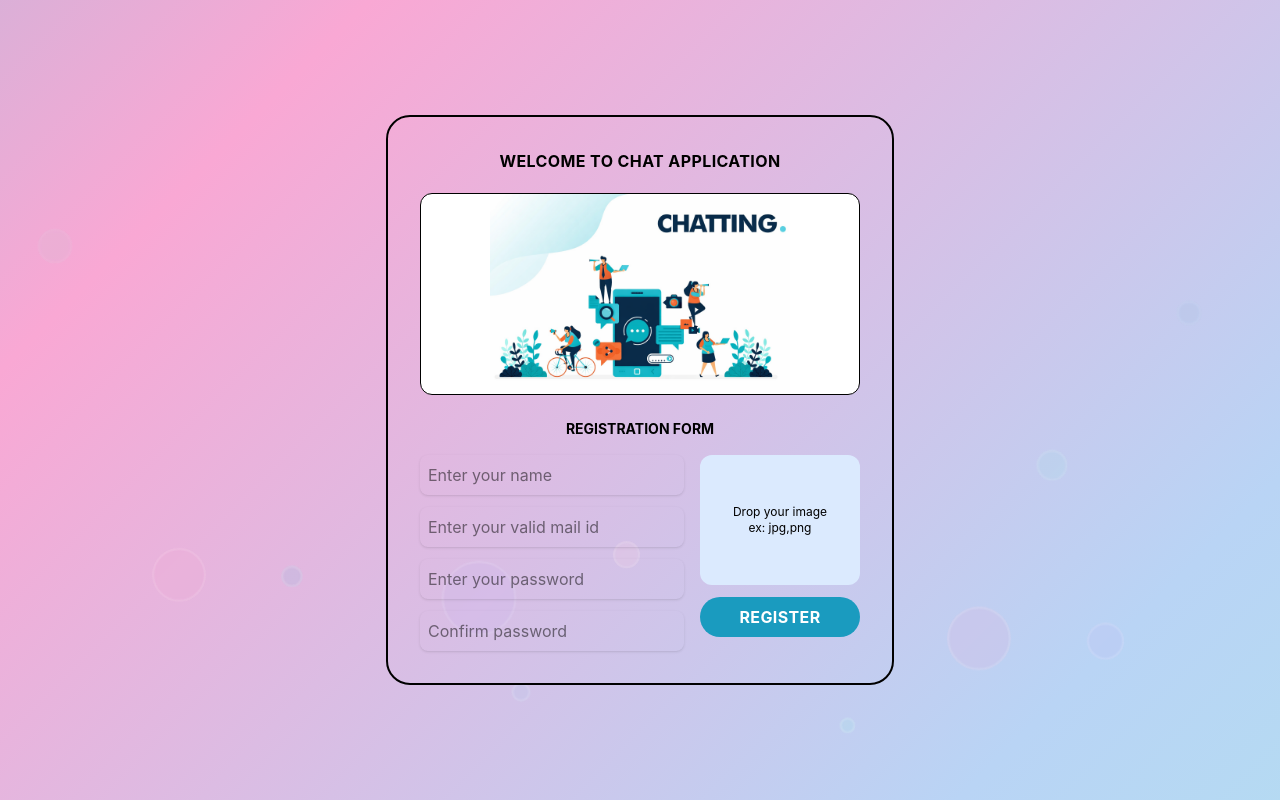
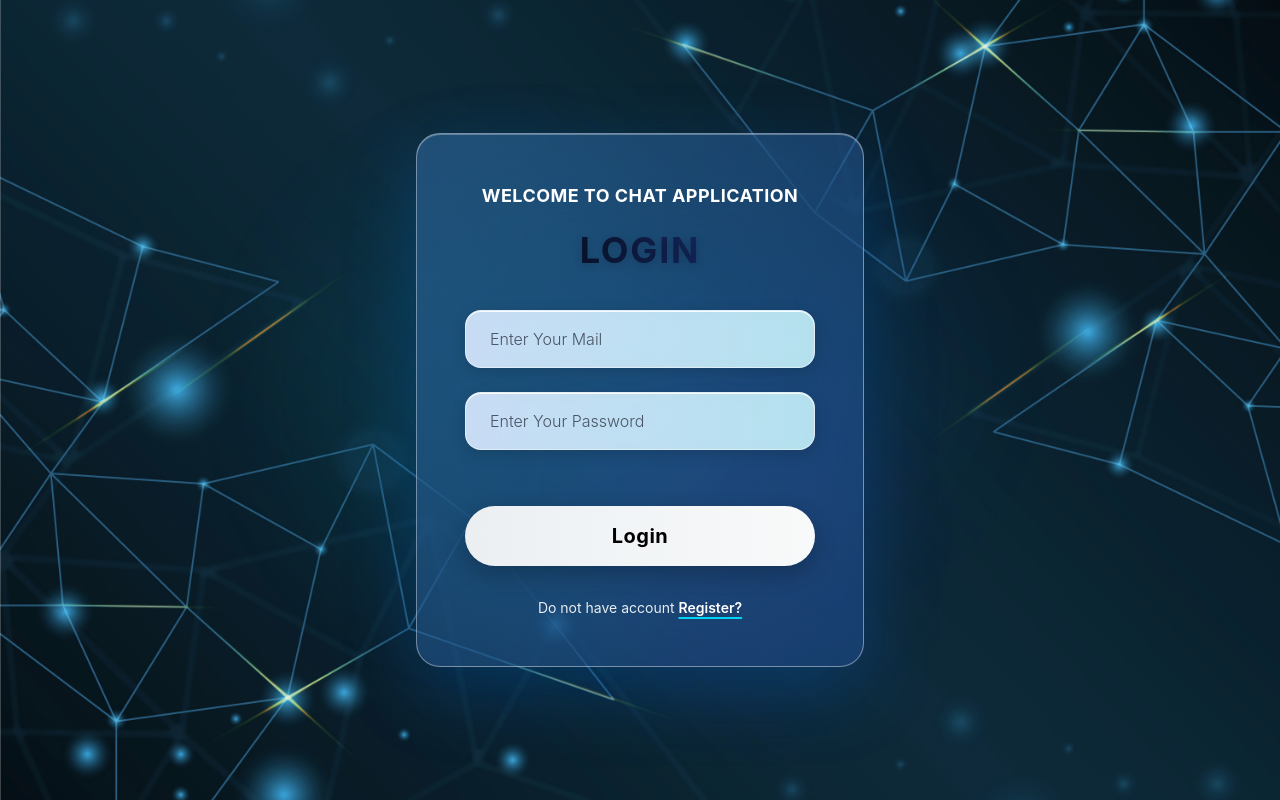
Before and after one commit to Sai-Nitin0309/Chat-Application-clone, a React (Vite) app: page / in a window 1280 px wide. Built offline with nearby package versions, Linux system fonts and the light colour scheme.

Commit message:
Added login UI

```diff
--- a/src/App.jsx
+++ b/src/App.jsx
@@ -1,13 +1,16 @@
-import React from 'react'
-import Register from './Register'
-const App = () => {
+import { BrowserRouter as Router, Routes, Route } from 'react-router-dom';
+import Login from './Login';
+import Register from './Register';
+
+function App() {
   return (
-<>
-{/* <h1>HAiiiii</h1> */}
-<Register></Register>
-
-
-</>  )
+    <Router>
+      <Routes>
+        <Route path="/" element={<Login />} />
+        <Route path="/register" element={<Register />} />
+      </Routes>
+    </Router>
+  );
 }
 
-export default App
+export default App;
--- /dev/null
+++ b/src/Login.jsx
@@ -0,0 +1,219 @@
+import React, { useState, useEffect } from 'react';
+import { Link } from 'react-router-dom';
+
+export default function LoginPage() {
+  const [email, setEmail] = useState('');
+  const [password, setPassword] = useState('');
+  const [isHovered, setIsHovered] = useState(false);
+  const [tilt, setTilt] = useState({ x: 0, y: 0 });
+
+  // Inject animations into the page
+  useEffect(() => {
+    const styleId = 'login-animations';
+
+    if (!document.getElementById(styleId)) {
+      const style = document.createElement('style');
+      style.id = styleId;
+      style.textContent = `
+        @keyframes fadeIn {
+          from { opacity: 0; transform: translateY(20px); }
+          to { opacity: 1; transform: translateY(0); }
+        }
+
+        @keyframes shimmer {
+          0% { transform: translateX(-100%); }
+          100% { transform: translateX(100%); }
+        }
+
+        @keyframes pulse-glow {
+          0%, 100% { opacity: 0.3; transform: scale(1); }
+          50% { opacity: 0.5; transform: scale(1.1); }
+        }
+
+        @keyframes slideDown {
+          from { opacity: 0; transform: translateY(-30px); }
+          to { opacity: 1; transform: translateY(0); }
+        }
+
+        @keyframes pulse-slow {
+          0%, 100% { opacity: 1; }
+          50% { opacity: 0.9; }
+        }
+
+        .animate-fadeIn { animation: fadeIn 0.8s ease-out; }
+        .animate-shimmer { animation: shimmer 2s ease-in-out; }
+        .animate-pulse-glow { animation: pulse-glow 4s ease-in-out infinite; }
+        .animate-slideDown { animation: slideDown 0.6s ease-out; }
+        .animate-pulse-slow { animation: pulse-slow 3s ease-in-out infinite; }
+        .animation-delay-2000 { animation-delay: 2s; }
+        .animation-delay-4000 { animation-delay: 4s; }
+      `;
+      document.head.appendChild(style);
+    }
+
+    return () => {
+      const existingStyle = document.getElementById(styleId);
+      if (existingStyle) existingStyle.remove();
+    };
+  }, []);
+
+  const handleSubmit = (e) => {
+    e.preventDefault();
+    console.log('Login attempted with:', { email, password });
+    // Add your login logic here
+  };
+
+  const handleMouseMove = (e) => {
+    const card = e.currentTarget;
+    const rect = card.getBoundingClientRect();
+    const x = e.clientX - rect.left;
+    const y = e.clientY - rect.top;
+
+    const centerX = rect.width / 2;
+    const centerY = rect.height / 2;
+
+    // Reduced from 15 to 6 for subtler tilt effect
+    const rotateX = ((y - centerY) / centerY) * -6;
+    const rotateY = ((x - centerX) / centerX) * 6;
+
+    setTilt({ x: rotateX, y: rotateY });
+  };
+
+  const handleMouseLeave = () => {
+    setTilt({ x: 0, y: 0 });
+  };
+
+  return (
+    <div className="relative min-h-screen w-full overflow-hidden flex items-center justify-center">
+      {/* Background Image */}
+      <div
+        className="absolute inset-0 bg-cover bg-center bg-no-repeat"
+        style={{ backgroundImage: "url('/src/images/login 3.jpg')" }}
+      />
+
+      {/* Overlay */}
+      <div className="absolute inset-0 bg-black/5" />
+
+      {/* Animated Background Glows */}
+      <div className="absolute top-1/4 left-1/4 w-96 h-96 bg-cyan-500/20 rounded-full blur-3xl animate-pulse-glow" />
+      <div className="absolute bottom-1/3 right-1/4 w-80 h-80 bg-blue-500/20 rounded-full blur-3xl animate-pulse-glow animation-delay-2000" />
+      <div className="absolute top-1/2 right-1/3 w-64 h-64 bg-purple-500/15 rounded-full blur-3xl animate-pulse-glow animation-delay-4000" />
+
+      {/* Login Card with 3D Perspective */}
+      <div className="relative z-10 w-full max-w-md mx-4 animate-fadeIn" style={{ perspective: '1000px' }}>
+        <div
+          onMouseMove={handleMouseMove}
+          onMouseLeave={handleMouseLeave}
+          className="backdrop-blur-3xl bg-gradient-to-br from-blue-400/30 to-blue-500/25 rounded-3xl shadow-2xl border border-white/40 p-12"
+          style={{
+            boxShadow: '0 25px 70px rgba(0, 100, 200, 0.3), inset 0 1px 0 rgba(255, 255, 255, 0.3)',
+            transform: `perspective(1000px) rotateX(${tilt.x}deg) rotateY(${tilt.y}deg)`,
+            transformStyle: 'preserve-3d',
+            transition: 'transform 0.2s ease-out'
+          }}
+        >
+          {/* Dynamic Light Reflection */}
+          <div
+            className="absolute inset-0 rounded-3xl transition-opacity duration-300 pointer-events-none"
+            style={{
+              background: `radial-gradient(circle at ${50 + tilt.y * 3}% ${50 - tilt.x * 3}%, rgba(255, 255, 255, 0.2) 0%, transparent 50%)`,
+              opacity: Math.abs(tilt.x) > 0 || Math.abs(tilt.y) > 0 ? 1 : 0
+            }}
+          />
+
+          {/* Welcome Heading */}
+          <h1
+            className="text-center font-bold uppercase tracking-wide mb-5 text-white text-lg"
+            style={{ transform: 'translateZ(25px)' }}
+          >
+            Welcome to Chat Application
+          </h1>
+
+          {/* Title */}
+          <h1
+            className="text-4xl font-bold text-center mb-10 tracking-wider animate-slideDown"
+            style={{
+              background: 'linear-gradient(to right, #000000, #1e3a8a)',
+              WebkitBackgroundClip: 'text',
+              WebkitTextFillColor: 'transparent',
+              backgroundClip: 'text',
+              textShadow: '0 2px 10px rgba(0, 0, 0, 0.2)',
+              transform: 'translateZ(30px)'
+            }}
+          >
+            LOGIN
+          </h1>
+
+          {/* Form */}
+          <form onSubmit={handleSubmit} className="space-y-6">
+            {/* Email Input */}
+            <div className="relative group" style={{ transform: 'translateZ(20px)' }}>
+              <input
+                type="email"
+                value={email}
+                onChange={(e) => setEmail(e.target.value)}
+                placeholder="Enter Your Mail"
+                className="w-full px-6 py-4 rounded-2xl bg-gradient-to-r from-blue-100/90 to-cyan-100/85 backdrop-blur-sm border border-white/50 text-gray-700 placeholder-gray-600 focus:outline-none focus:ring-2 focus:ring-white/50 focus:border-transparent transition-all duration-300 shadow-lg text-base font-light focus:scale-105 focus:shadow-2xl"
+                style={{ boxShadow: '0 4px 15px rgba(0, 0, 0, 0.15), inset 0 1px 0 rgba(255, 255, 255, 0.9)' }}
+                required
+              />
+              <div className="absolute inset-0 rounded-2xl bg-gradient-to-r from-transparent via-white/20 to-transparent opacity-0 group-hover:opacity-100 group-hover:animate-shimmer pointer-events-none" />
+            </div>
+
+            {/* Password Input */}
+            <div className="relative group" style={{ transform: 'translateZ(20px)' }}>
+              <input
+                type="password"
+                value={password}
+                onChange={(e) => setPassword(e.target.value)}
+                placeholder="Enter Your Password"
+                className="w-full px-6 py-4 rounded-2xl bg-gradient-to-r from-blue-100/90 to-cyan-100/85 backdrop-blur-sm border border-white/50 text-gray-700 placeholder-gray-600 focus:outline-none focus:ring-2 focus:ring-white/50 focus:border-transparent transition-all duration-300 shadow-lg text-base font-light focus:scale-105 focus:shadow-2xl"
+                style={{ boxShadow: '0 4px 15px rgba(0, 0, 0, 0.15), inset 0 1px 0 rgba(255, 255, 255, 0.9)' }}
+                required
+              />
+              <div className="absolute inset-0 rounded-2xl bg-gradient-to-r from-transparent via-white/20 to-transparent opacity-0 group-hover:opacity-100 group-hover:animate-shimmer pointer-events-none" />
+            </div>
+
+            {/* Login Button */}
+            <div style={{ transform: 'translateZ(40px)' }}>
+              <button
+                type="submit"
+                onMouseEnter={() => setIsHovered(true)}
+                onMouseLeave={() => setIsHovered(false)}
+                className="w-full py-4 rounded-full bg-gradient-to-r from-gray-100 to-white text-black font-bold text-xl tracking-wide transition-all duration-300 hover:scale-105 hover:shadow-2xl mt-8 animate-pulse-slow"
+                style={{
+                  boxShadow: isHovered
+                    ? '0 12px 40px rgba(255, 255, 255, 0.5), 0 0 25px rgba(200, 200, 255, 0.4)'
+                    : '0 8px 25px rgba(0, 0, 0, 0.25)'
+                }}
+              >
+                Login
+              </button>
+            </div>
+          </form>
+
+          {/* Register Link */}
+          <div
+            className="mt-8 text-center animate-fadeIn"
+            style={{
+              animationDelay: '0.3s',
+              opacity: 0,
+              animationFillMode: 'forwards',
+              transform: 'translateZ(15px)'
+            }}
+          >
+            <p className="text-white/90 text-sm">
+              Do not have account{' '}
+              <Link
+                to="/register"
+                className="text-white font-semibold underline decoration-cyan-400 decoration-2 underline-offset-4 hover:text-cyan-300 transition-all duration-200 hover:decoration-cyan-300 hover:scale-105 inline-block"
+              >
+                Register?
+              </Link>
+            </p>
+          </div>
+        </div>
+      </div>
+    </div>
+  );
+}
```
Also changed, not shown: src/images/login 3.jpg (added).
